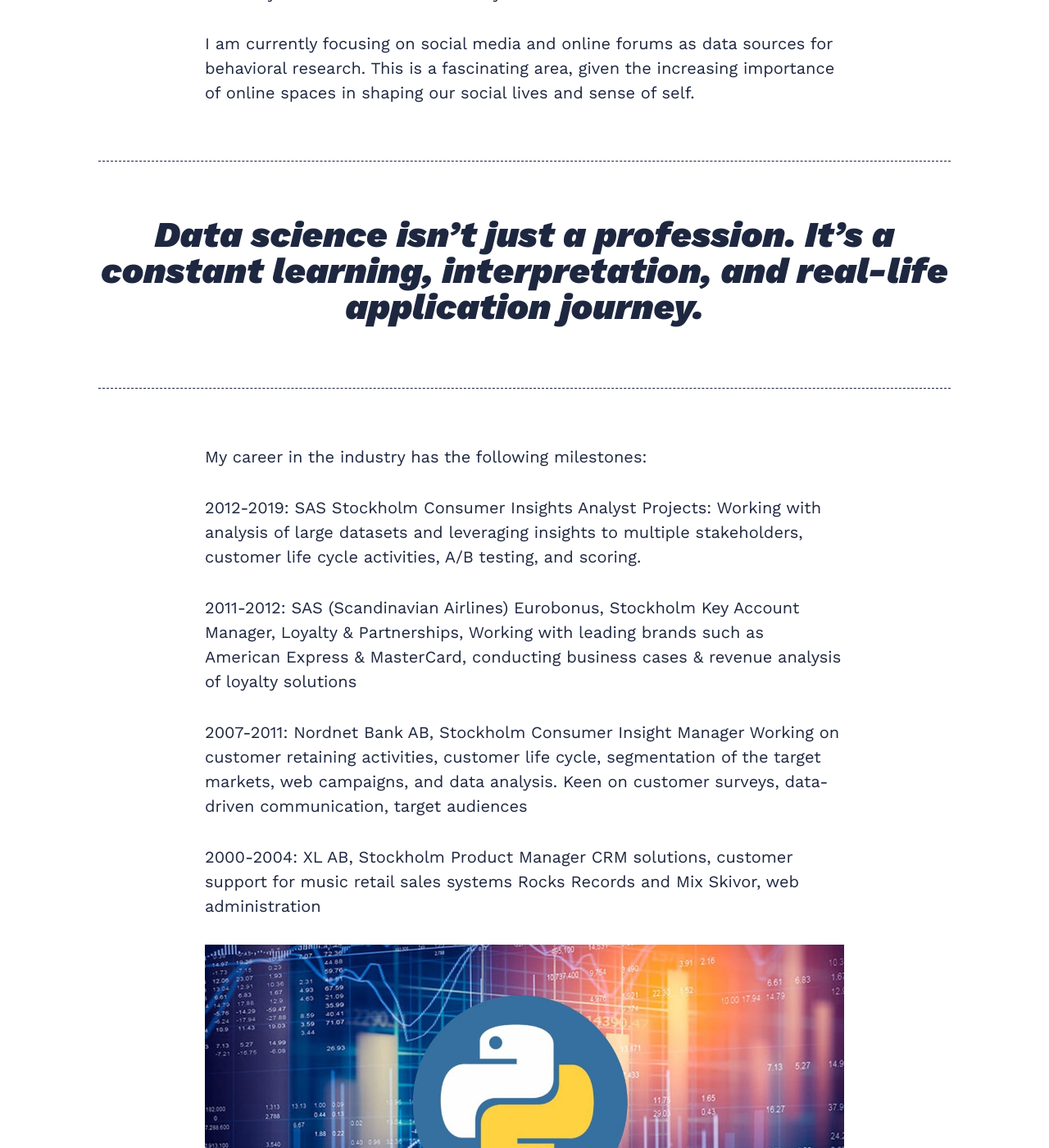
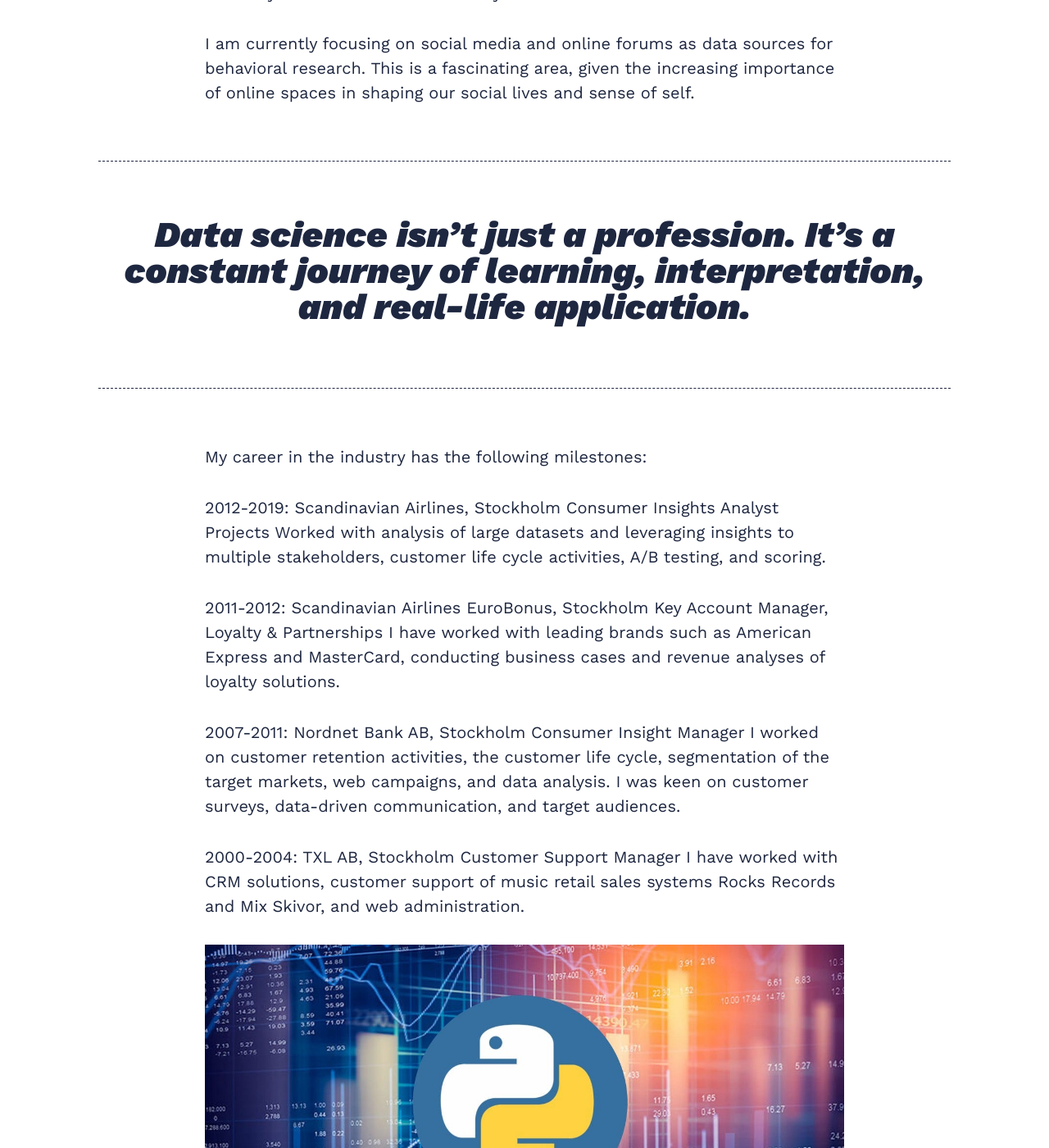
Before and after one commit to kargam0167/kargam0167.github.io, a Jekyll site: the page built from _pages/about.md, in a window 1280 px wide and 1400 px high, scrolled down 763 px. Shown: the whole window at 82% size. Built offline with Jekyll 4.4.1, drawn with Linux system fonts in a browser that asks for light colours; nearby versions of some CDN libraries.

Commit message:
Update about.md

```diff
--- a/_pages/about.md
+++ b/_pages/about.md
@@ -14,17 +14,25 @@
 I am currently focusing on social media and online forums as data sources for behavioral research. This is a fascinating area, given the increasing importance of online spaces in shaping our social lives and sense of self.
 
 
-> Data science isn't just a profession. It's a constant learning, interpretation, and real-life application journey.
+> Data science isn't just a profession. It's a constant journey of learning, interpretation, and real-life application.
 
 My career in the industry has the following milestones:
 
-2012-2019: SAS  Stockholm Consumer Insights Analyst Projects: Working with analysis of large datasets and leveraging insights to multiple stakeholders, customer life cycle activities, A/B testing, and scoring.
+2012-2019: Scandinavian Airlines, Stockholm
+Consumer Insights Analyst Projects
+Worked with analysis of large datasets and leveraging insights to multiple stakeholders, customer life cycle activities, A/B testing, and scoring.
 
-2011-2012: SAS (Scandinavian Airlines) Eurobonus, Stockholm Key Account Manager, Loyalty & Partnerships, Working with leading brands such as American Express & MasterCard, conducting business cases & revenue analysis of loyalty solutions
+2011-2012: Scandinavian Airlines EuroBonus, Stockholm
+Key Account Manager, Loyalty & Partnerships
+I have worked with leading brands such as American Express and MasterCard, conducting business cases and revenue analyses of loyalty solutions.
 
-2007-2011: Nordnet Bank AB, Stockholm Consumer Insight Manager Working on customer retaining activities, customer life cycle, segmentation of the target markets, web campaigns, and data analysis. Keen on customer surveys, data-driven communication, target audiences
+2007-2011: Nordnet Bank AB, Stockholm
+Consumer Insight Manager
+I worked on customer retention activities, the customer life cycle, segmentation of the target markets, web campaigns, and data analysis. I was keen on customer surveys, data-driven communication, and target audiences.
 
-2000-2004: XL AB, Stockholm Product Manager CRM solutions, customer support for music retail sales systems Rocks Records and Mix Skivor, web administration
+2000-2004: TXL AB, Stockholm
+Customer Support Manager
+I have worked with CRM solutions, customer support of music retail sales systems Rocks Records and Mix Skivor, and web administration.
 
 ![Workflow]({{site.baseurl}}/images/09-1.jpeg)
 
```
